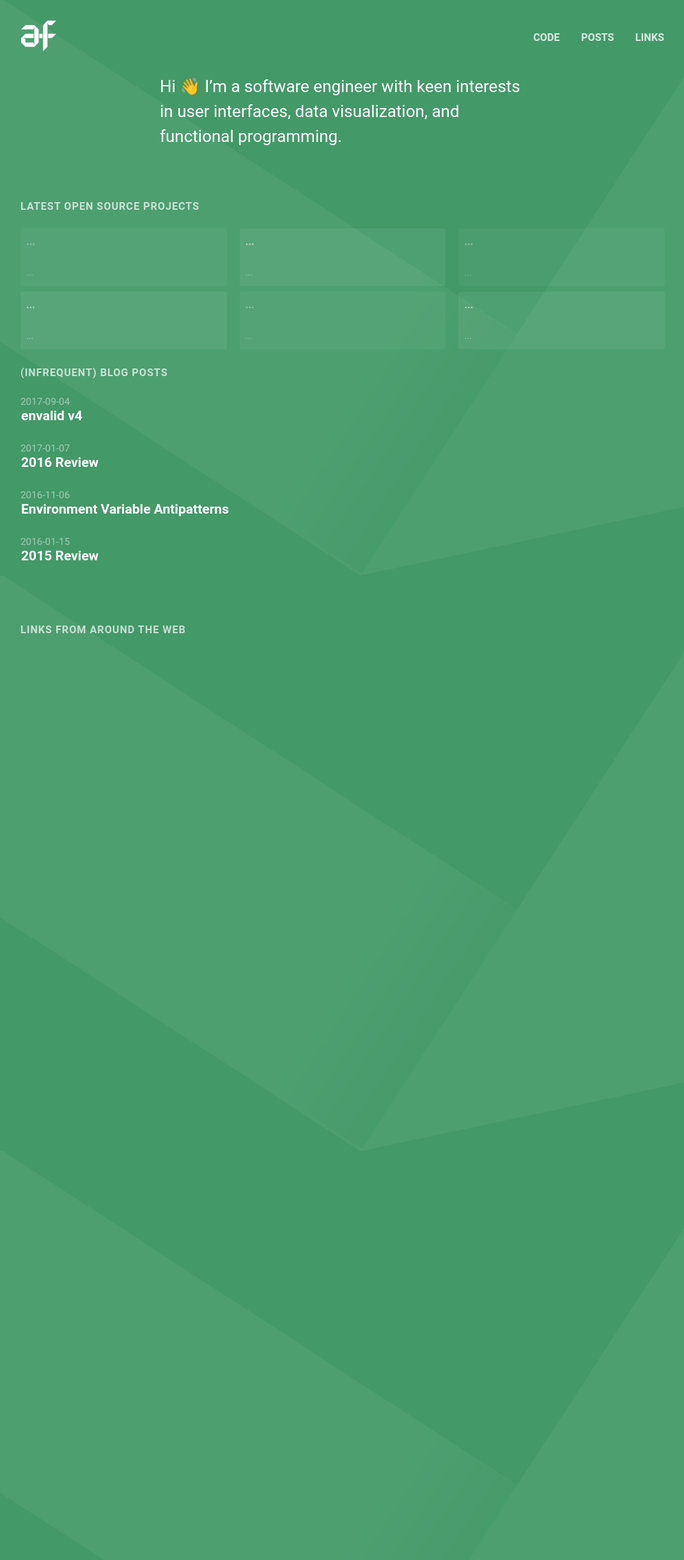
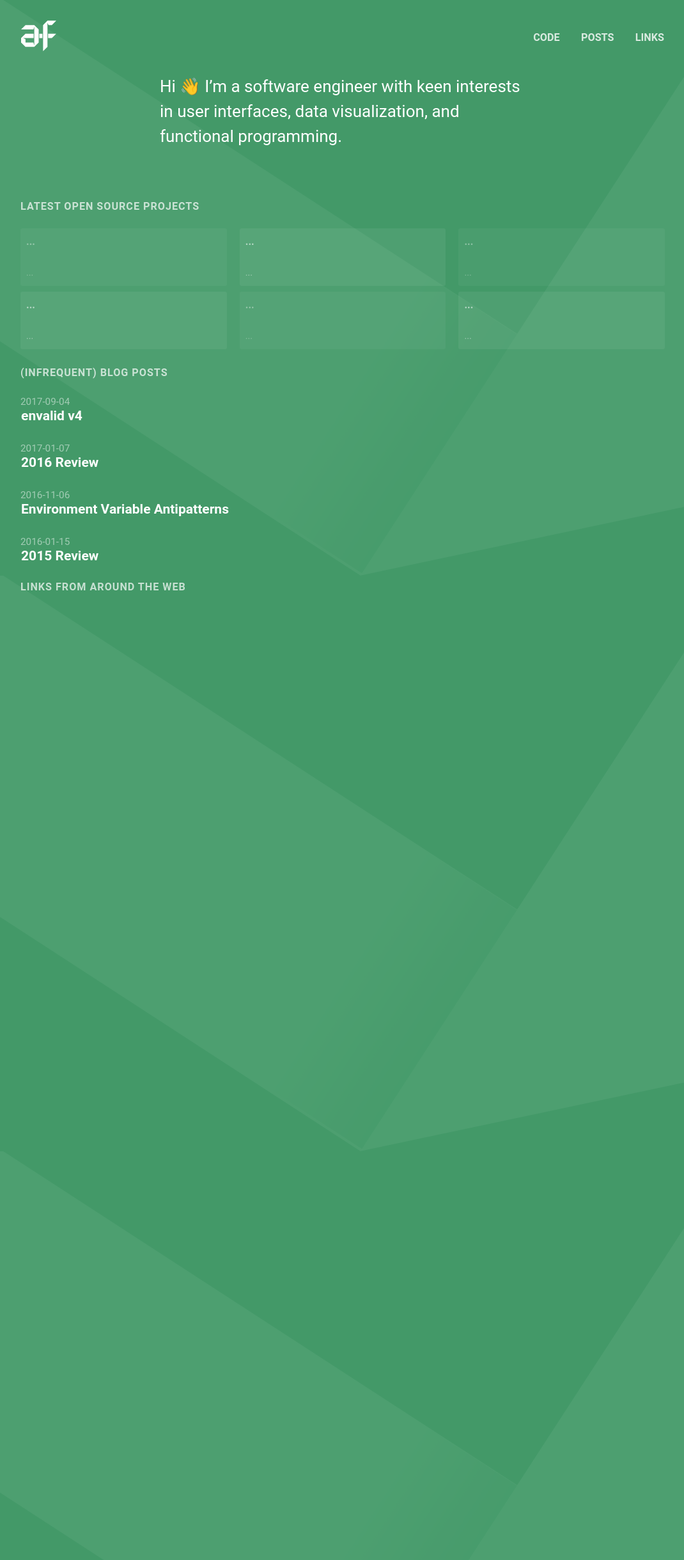
Before and after one commit to af/af.github.com, a Jekyll site: the page built from index.html, in a window 1280 px wide. Shown: the whole page at 64% size, without its empty margins (104-1174 px from the left). Built offline with Jekyll 4.4.1, drawn with Linux system fonts in a browser that asks for light colours.

Commit message:
Markup and spacing cleanup for links section

```diff
--- a/index.html
+++ b/index.html
@@ -38,16 +38,13 @@
     {% endfor %}
 </section>
 
+<h2 class="sectionHeading linksHeading container">Links from around the web</h2>
 <div class="timeline container">
-    <div>
-        <h2 class="sectionHeading">Links from around the web</h2>
-
-        <svg class="timelineChart" width="400" height="1400">
-            <g class="yearAxis"></g>
-            <g class="monthAxis"></g>
-            <g class="bubbleRoot"></g>
-        </svg>
-    </div>
+    <svg class="timelineChart" width="350" height="1400">
+        <g class="yearAxis"></g>
+        <g class="monthAxis"></g>
+        <g class="bubbleRoot"></g>
+    </svg>
 
     <section>
         <div class="latestLinks"></div>
--- a/js/homepage/index.js
+++ b/js/homepage/index.js
@@ -63,7 +63,7 @@
                            .domain([START_DATE, new Date()])
 
     // Set up a time axis and put it in the middle
-    const makeAxis = () => axisLeft(tScale).tickSize(180)
+    const makeAxis = () => axisLeft(tScale).tickSize(120)
     select('.yearAxis')
         .attr('transform', leavePadding)
         .call(makeAxis().ticks(timeYear))
@@ -77,7 +77,7 @@
     // Plot saved links from pinboard's JSONP API
     window._linksPromise.then(links => {
         // Divide links into tag group "buckets":
-        const lanes = {javascript: -0.22, programming: -0.05, design: 0.25, other: 0.12}
+        const lanes = {javascript: -0.3, programming: -0.1, design: 0.3, other: 0.1}
         const tags = Object.keys(lanes)
         const getGroupForLink = link => tags.find(t => link.t && link.t.includes(t)) || 'other'
 
--- a/styles/homepage.styl
+++ b/styles/homepage.styl
@@ -118,7 +118,7 @@
 .timeline
     display: flex
     flex-direction: column
-    justify-content: space-between
+    justify-content: space-around
 
     .sectionHeading
         margin: 0
@@ -151,7 +151,7 @@
             display: block
 
         > section
-            width: 46%
+            width: 50%
 
 .latestLinks
     margin-top: 2rem
@@ -178,7 +178,7 @@
         opacity: 0.8
 
         &:not(:empty)
-            margin: 0.3rem 0
+            margin: 0.5rem 0
 
     .tags
         font-size: 0.7em
```
